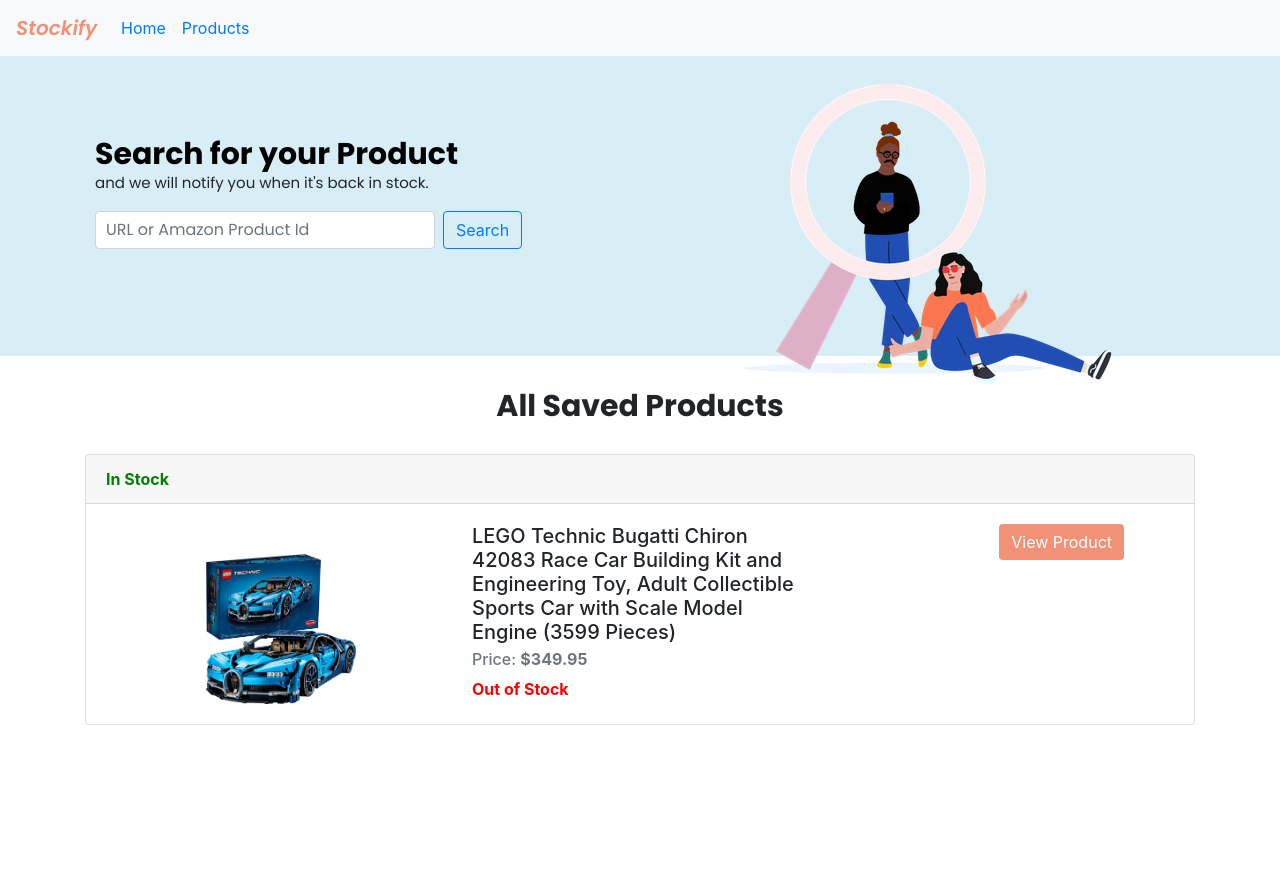
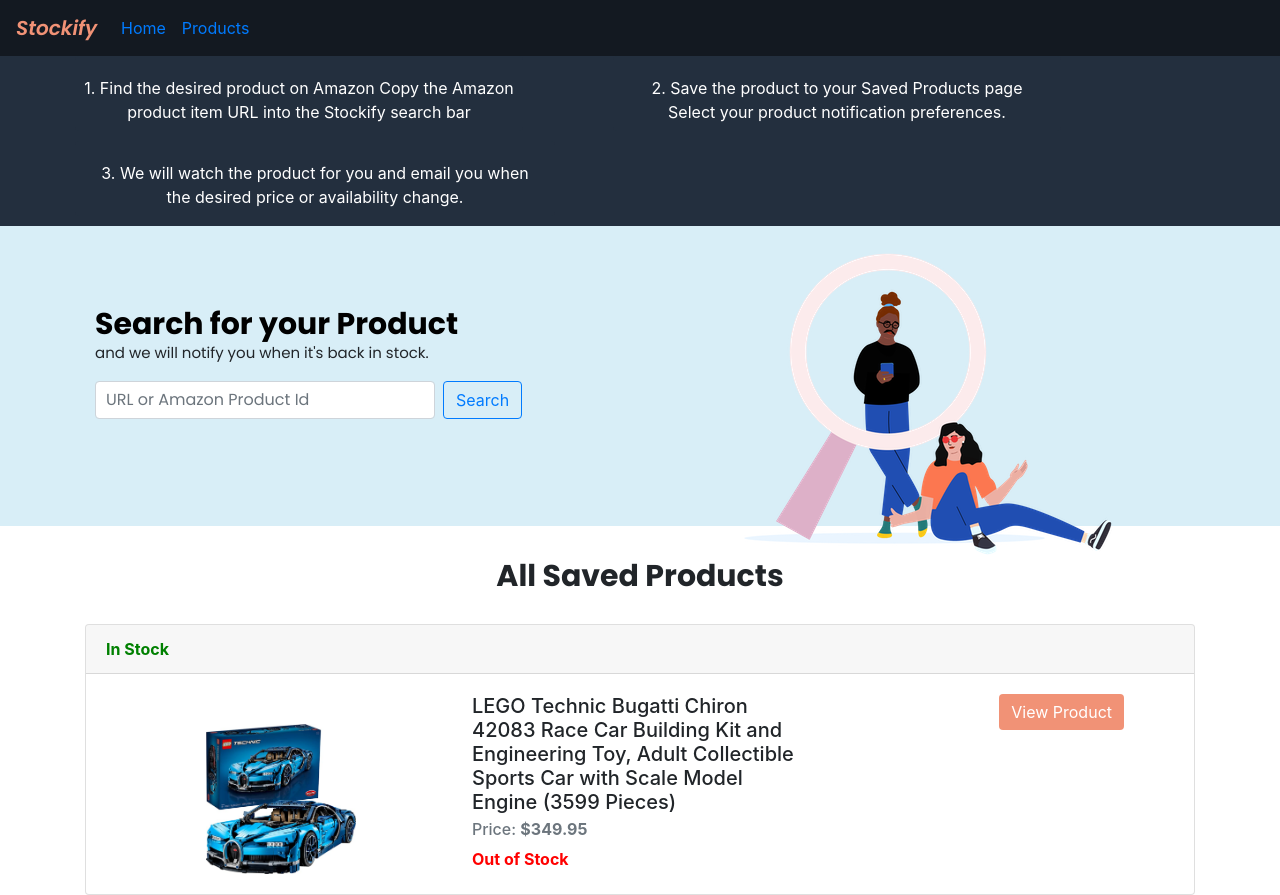
Before and after one commit to TEXWRECKS/Stockify, a React (Create React App) app in the folder client/: page / in a window 1280 px wide. Before the commit the page ends 800 px from the top, so only its background shows below. Built offline with nearby package versions, Linux system fonts and the light colour scheme.

Commit message:
created instruction banner

```diff
--- a/client/src/App.css
+++ b/client/src/App.css
@@ -88,10 +88,14 @@
   font-family: 'Poppins', sans-serif;
 }
 
-.nav-item {
-  color: black;
+.navbar-nav {
+  color: white;
 }
 
+.navbar {
+  background-color: #131921;
+  color: white;
+}
 /* product */
 
 .product-container {
@@ -177,3 +181,19 @@
   float: right;
   margin-right: 50px;
 }
+
+/* info banner card */
+
+.infoBanner {
+  align-items: center;
+  border: none;
+  background-color: #232f3e;
+  height: 75px;
+  color: white;
+  margin-left: 90px;
+  margin-bottom: 10px;
+}
+
+.instructionBanner {
+  background-color: #232f3e;
+}
--- a/client/src/components/navbar.js
+++ b/client/src/components/navbar.js
@@ -5,7 +5,7 @@
 // Depending on the current path, this component sets the "active" class on the appropriate navigation link item
 function Navbar() {
   return (
-    <nav className="navbar navbar-expand-lg bg-light ">
+    <nav className="navbar navbar-expand-lg  ">
       <Link className="navbar-brand" to="/">
         Stockify
       </Link>
--- a/client/src/pages/index.js
+++ b/client/src/pages/index.js
@@ -1,30 +1,77 @@
 import React, { useState } from 'react';
 import '../App.css';
-import { Row, Col, Button, Form } from 'react-bootstrap';
+import { Card, Row, Col, Button, Form } from 'react-bootstrap';
 import Banner from '../assets/images/Stuck at Home - Searching.png';
 import Axios from 'axios';
 
 function Index(props) {
   // stores whatever was typed in the input element
-  const[userInput, setUserInput] = useState(
-    {url: ""})
+  const [userInput, setUserInput] = useState({ url: '' });
   // on change of the element, this will grab the value inputted and set state with that value
-  function handleInputChange(event){
-    setUserInput(
-      {url: event.target.value})
+  function handleInputChange(event) {
+    setUserInput({ url: event.target.value });
   }
   // with the state already set with the url, this will make the call passing the url to the backend
-  function handleSearch(){
-    console.log("Search button clicked")
-    console.log(userInput)
-    Axios.post("/api/getItem", userInput).then(res =>{
+  function handleSearch() {
+    console.log('Search button clicked');
+    console.log(userInput);
+    Axios.post('/api/getItem', userInput)
+      .then((res) => {
         // console.log(res.data);
         // Updates the product state on the App.js component
-      props.updateProductState(res)
-    }).catch(err => console.log(err))
+        props.updateProductState(res);
+      })
+      .catch((err) => console.log(err));
   }
   return (
     <div className="App">
+      <div className="instructionBanner center">
+        <div className="row">
+          <Card className="infoBanner" style={{ width: '28rem' }}>
+            <div className="row">
+              {/* <Card.Img
+                className="icon"
+                variant="top"
+                src={searchIcon}
+                style={{ width: 20 }}
+              /> */}
+              <Card.Body>
+                <Card.Text>
+                  1. Find the desired product on Amazon Copy the Amazon product
+                  item URL into the Stockify search bar
+                </Card.Text>
+              </Card.Body>
+            </div>
+          </Card>
+          <Card className="infoBanner" style={{ width: '28rem' }}>
+            {/* <Card.Img
+              className="icon"
+              variant="top"
+              src={saveIcon}
+              style={{ width: 20 }}
+            /> */}
+            <Card.Body>
+              <Card.Text>
+                2. Save the product to your Saved Products page Select your
+                product notification preferences.
+              </Card.Text>
+            </Card.Body>
+          </Card>
+          <Card className="infoBanner" style={{ width: '30rem' }}>
+            {/* <Card.Img
+              className="icon"
+              variant="top"
+              src={shopIcon}
+              style={{ width: 20 }}
+            /> */}
+            <Card.Body>
+              <Card.Text>
+                3. We will watch the product for you and email you when the
+                desired price or availability change.
+              </Card.Text>
+            </Card.Body>
+          </Card>
+        </div>
         <div className="jumbotron jumbotron-fluid mt-10">
           <div className="container">
             <Row>
@@ -40,7 +87,9 @@
                     className=" product-search mr-2"
                     onChange={handleInputChange}
                   />
-                <Button onClick={handleSearch} variant="outline-primary">Search</Button>
+                  <Button onClick={handleSearch} variant="outline-primary">
+                    Search
+                  </Button>
                 </Form>
               </Col>
               <Col className="md-4">
@@ -51,6 +100,7 @@
         </div>
         <div className="container"></div>
       </div>
+    </div>
   );
 }
 
```
Also changed, not shown: client/src/App.js (+15 -11 lines), client/src/components/banner.js (deleted, +0 -41 lines), 2 other files (tests, documents, lock files or other folders). Lines whose indentation alone changed are shown as unchanged.
